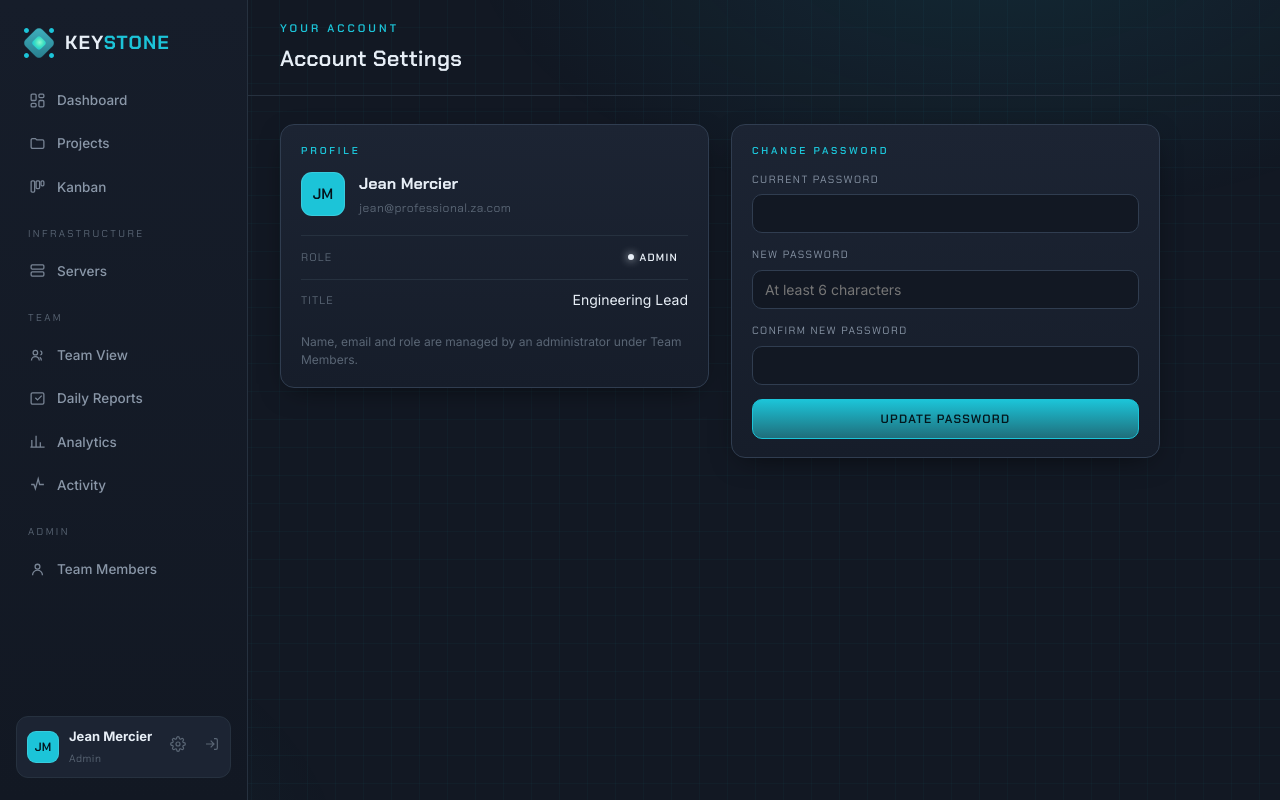
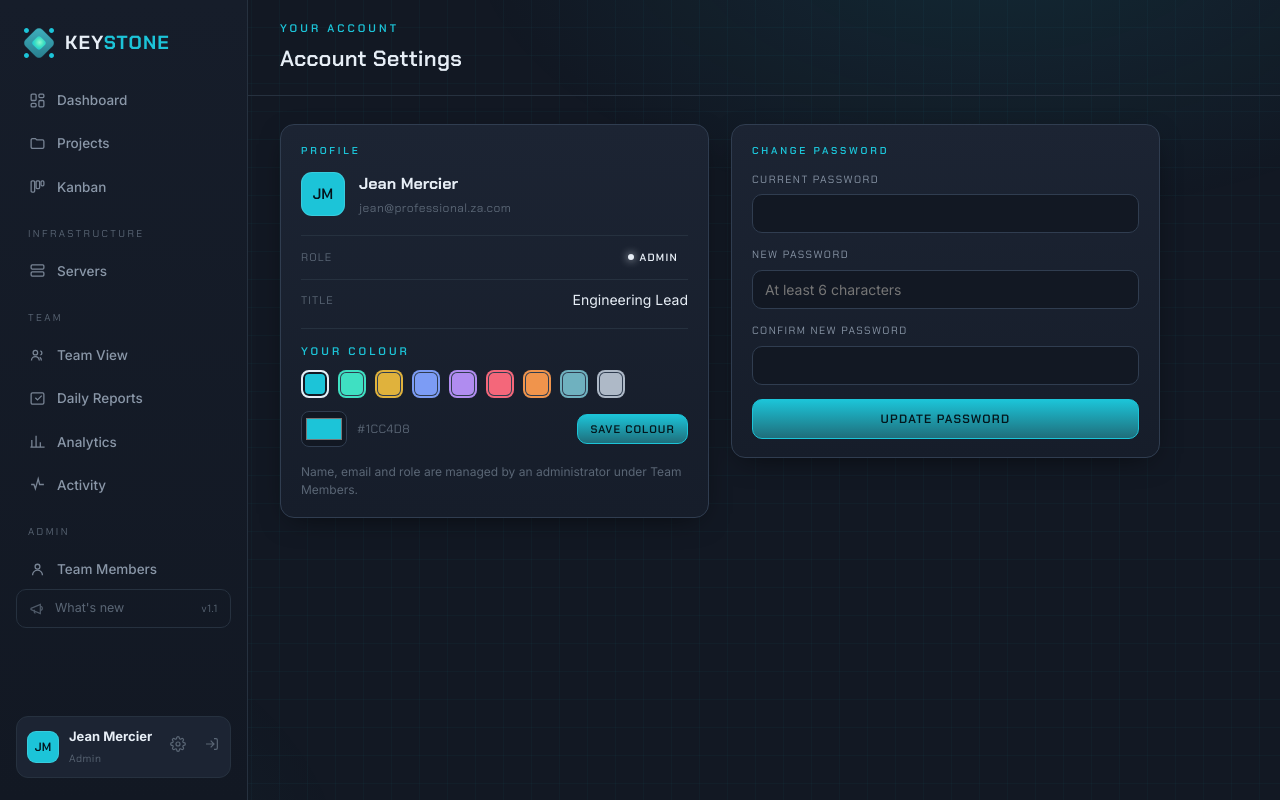
Before and after one commit to Henricus-dw/KeystoneManagement, a FastAPI app: page /account in a window 1280 px wide. Run offline with FastAPI, Linux system fonts and the light colour scheme; the visitor is signed in with stand-in values (Sample User, id 1).

Commit message:
Add per-user avatar colour and a "What's new" patch-notes page
Personal colour:
  * New POST /account/color lets any signed-in user change their own avatar
    colour (previously only an admin could set it under Team Members).
  * The Account page gains a colour picker: preset brand swatches plus a
    custom colour input, with a live avatar preview. Invalid hex is rejected.

What's new / patch notes:
  * New /changelog page listing releases, reachable from a small "What's new"
    link in the sidebar that also shows the current version.
  * app/changelog.py holds the notes as the single source of truth; APP_VERSION
    is derived from the top entry and exposed to templates.
  * Seeded with two entries: the 4 September 2026 launch, and today's 1.1
    (servers vault, connection copy/reveal, personal colour, this page).

Co-Authored-By: Claude Opus 5 (1M context) <noreply@anthropic.com>

```diff
--- a/app/routers/pages.py
+++ b/app/routers/pages.py
@@ -8,6 +8,7 @@ from fastapi.responses import RedirectResponse, Response
 from sqlalchemy import desc, func, select
 from sqlalchemy.orm import Session, selectinload
 
+from app.changelog import CHANGELOG
 from app.db import get_db
 from app.deps import require_admin, require_manager, require_user
 from app.reporting import build_activity_pdf
@@ -608,7 +609,9 @@ def account(request: Request, user: User = Depends(require_user)):
     return templates.TemplateResponse(request, "account.html", {
         "user": user, "nav": "account",
         "updated": request.query_params.get("pw") == "1",
+        "color_saved": request.query_params.get("color") == "1",
         "error": request.query_params.get("error"),
+        "palette": ACCENT_PALETTE,
     })
 
 
@@ -629,6 +632,46 @@ def change_password(
     user.password_hash = hash_password(new)
     db.commit()
     return RedirectResponse("/account?pw=1", status_code=303)
+
+
+# Preset avatar colours offered on the Account page (any hex is still allowed).
+ACCENT_PALETTE = ["#1CC4D8", "#3FE0C2", "#E0B23C", "#7C9CF5", "#B08CF0",
+                  "#F4677A", "#F0944C", "#6FB1BF", "#AEB9C7"]
+
+
+def _valid_hex(value: str) -> bool:
+    value = value.strip()
+    if len(value) != 7 or value[0] != "#":
+        return False
+    try:
+        int(value[1:], 16)
+        return True
+    except ValueError:
+        return False
+
+
+@router.post("/account/color")
+def change_color(
+    accent: str = Form(...),
+    user: User = Depends(require_user),
+    db: Session = Depends(get_db),
+):
+    """Any signed-in user may change their own avatar colour."""
+    if not _valid_hex(accent):
+        return RedirectResponse("/account?error=color", status_code=303)
+    user.accent = accent.strip().upper()
+    db.commit()
+    return RedirectResponse("/account?color=1", status_code=303)
+
+
+# ---------------------------------------------------------------------------
+# What's new -- patch notes / changelog (any signed-in user)
+# ---------------------------------------------------------------------------
+@router.get("/changelog")
+def changelog_page(request: Request, user: User = Depends(require_user)):
+    return templates.TemplateResponse(request, "changelog.html", {
+        "user": user, "nav": "changelog", "entries": CHANGELOG,
+    })
 
 
 # ---------------------------------------------------------------------------
--- a/app/templating.py
+++ b/app/templating.py
@@ -3,6 +3,7 @@ from datetime import date, datetime, timezone
 
 from fastapi.templating import Jinja2Templates
 
+from app.changelog import APP_VERSION
 from app.config import APP_NAME, APP_TAGLINE, STATIC_DIR, TEMPLATES_DIR
 from app.models import (
     Priority,
@@ -86,6 +87,7 @@ templates.env.globals["asset_ver"] = _asset_ver
 templates.env.globals.update(
     APP_NAME=APP_NAME,
     APP_TAGLINE=APP_TAGLINE,
+    APP_VERSION=APP_VERSION,
     ProjectStatus=ProjectStatus,
     TaskStatus=TaskStatus,
     Priority=Priority,
--- a/static/css/keystone.css
+++ b/static/css/keystone.css
@@ -431,3 +431,13 @@ table.kt tr:hover td { background: rgba(28,196,216,.03); }
 .s-cloud { color: var(--blue); border-color: rgba(124,156,245,.3); background: rgba(124,156,245,.08); }
 .s-service { color: var(--teal); border-color: rgba(28,196,216,.32); background: rgba(28,196,216,.08); }
 .s-other { color: var(--dim); border-color: rgba(90,102,117,.3); background: rgba(90,102,117,.08); }
+
+/* ---- Sidebar "What's new" link -------------------------------- */
+.sidebar .whatsnew { display: flex; align-items: center; gap: 10px; margin: 0 0 10px;
+  padding: 9px 12px; border-radius: 10px; color: var(--dim); font-size: 12.5px;
+  border: 1px solid var(--line-soft); transition: .15s; }
+.sidebar .whatsnew:hover { color: var(--text); border-color: rgba(28,196,216,.35); }
+.sidebar .whatsnew.active { color: var(--teal); border-color: rgba(28,196,216,.4); background: rgba(28,196,216,.06); }
+.sidebar .whatsnew svg { width: 16px; height: 16px; opacity: .85; }
+.sidebar .whatsnew .ver { margin-left: auto; font-family: var(--mono); font-size: 10.5px;
+  letter-spacing: .06em; color: var(--dim); }
--- a/templates/account.html
+++ b/templates/account.html
@@ -6,15 +6,17 @@
 
 {% block content %}
 {% if updated %}<div class="notice">Password updated.</div>{% endif %}
+{% if color_saved %}<div class="notice">Your colour was updated.</div>{% endif %}
 {% if error == 'wrong' %}<div class="notice" style="border-color:rgba(244,103,122,.4);background:rgba(244,103,122,.08);color:var(--red)">Your current password is incorrect.</div>{% endif %}
 {% if error == 'short' %}<div class="notice" style="border-color:rgba(244,103,122,.4);background:rgba(244,103,122,.08);color:var(--red)">New password must be at least 6 characters.</div>{% endif %}
 {% if error == 'mismatch' %}<div class="notice" style="border-color:rgba(244,103,122,.4);background:rgba(244,103,122,.08);color:var(--red)">The new passwords don't match.</div>{% endif %}
+{% if error == 'color' %}<div class="notice" style="border-color:rgba(244,103,122,.4);background:rgba(244,103,122,.08);color:var(--red)">That wasn't a valid colour.</div>{% endif %}
 
 <div class="grid" style="grid-template-columns:1fr 1fr;gap:22px;align-items:start;max-width:880px">
   <div class="card pad">
     <div class="card-h"><div class="kicker">Profile</div></div>
     <div class="row" style="gap:14px;margin-bottom:18px">
-      {{ avatar(user, 'lg') }}
+      <div class="avatar lg" id="avatarPreview" style="background: {{ user.accent }}" title="{{ user.name }}">{{ user.initials }}</div>
       <div>
         <b style="font-family:var(--head);font-size:16px;display:block">{{ user.name }}</b>
         <span class="dim mono" style="font-size:12px">{{ user.email }}</span>
@@ -26,7 +28,24 @@
     <div class="between" style="padding:9px 0;border-top:1px solid var(--line-soft)">
       <span class="dim mono" style="font-size:11px;letter-spacing:.1em">TITLE</span><span>{{ user.title }}</span>
     </div>
-    <p class="dim" style="font-size:12px;margin:14px 0 0">Name, email and role are managed by an administrator under Team Members.</p>
+
+    <div style="border-top:1px solid var(--line-soft);padding-top:14px;margin-top:9px">
+      <div class="kicker" style="margin-bottom:10px">Your colour</div>
+      <form method="post" action="/account/color" id="colorForm">
+        <div class="swatches">
+          {% for c in palette %}
+          <button type="button" class="swatch{{ ' on' if user.accent|upper == c|upper }}" data-color="{{ c }}" style="background:{{ c }}" title="{{ c }}" aria-label="Use {{ c }}"></button>
+          {% endfor %}
+        </div>
+        <div class="row" style="gap:10px;margin-top:13px">
+          <input type="color" name="accent" id="colorInput" value="{{ user.accent }}">
+          <span class="dim mono" id="colorHex" style="font-size:12px">{{ user.accent|upper }}</span>
+          <button class="btn sm primary" type="submit" style="margin-left:auto">Save colour</button>
+        </div>
+      </form>
+    </div>
+
+    <p class="dim" style="font-size:12px;margin:16px 0 0">Name, email and role are managed by an administrator under Team Members.</p>
   </div>
 
   <div class="card pad">
@@ -42,4 +61,36 @@
     </form>
   </div>
 </div>
+
+<style>
+  .swatches { display: flex; flex-wrap: wrap; gap: 9px; }
+  .swatch { width: 28px; height: 28px; border-radius: 8px; border: 2px solid transparent;
+    padding: 0; cursor: pointer; box-shadow: 0 0 0 1px var(--line) inset; transition: transform .12s; }
+  .swatch:hover { transform: translateY(-1px); }
+  .swatch.on { border-color: var(--text); box-shadow: 0 0 0 2px var(--bg) inset; }
+  #colorInput { width: 46px; height: 36px; padding: 2px; border: 1px solid var(--line);
+    border-radius: 8px; background: var(--bg); cursor: pointer; }
+</style>
+<script>
+  (function () {
+    var input = document.getElementById("colorInput");
+    var av = document.getElementById("avatarPreview");
+    var hex = document.getElementById("colorHex");
+    var swatches = document.querySelectorAll(".swatch");
+    function apply(v) {
+      if (av) av.style.background = v;
+      if (hex) hex.textContent = v.toUpperCase();
+      swatches.forEach(function (s) {
+        s.classList.toggle("on", s.dataset.color.toUpperCase() === v.toUpperCase());
+      });
+    }
+    if (input) input.addEventListener("input", function () { apply(input.value); });
+    swatches.forEach(function (s) {
+      s.addEventListener("click", function () {
+        if (input) input.value = s.dataset.color;
+        apply(s.dataset.color);
+      });
+    });
+  })();
+</script>
 {% endblock %}
--- a/templates/partials/sidebar.html
+++ b/templates/partials/sidebar.html
@@ -53,6 +53,12 @@
     {% endif %}
   </nav>
 
+  <a class="whatsnew {{ 'active' if nav == 'changelog' }}" href="/changelog" title="What's new">
+    <svg viewBox="0 0 24 24" fill="none" stroke="currentColor" stroke-width="1.8"><path d="M3 11l14-6v14L3 13z"/><path d="M8 13v4a1 1 0 0 0 1 1h1"/><path d="M17 8a3 3 0 0 1 0 6"/></svg>
+    <span>What's new</span>
+    <span class="ver">v{{ APP_VERSION }}</span>
+  </a>
+
   <div class="me">
     <div class="avatar" style="background: {{ user.accent }}">{{ user.initials }}</div>
     <a class="meta" href="/account" title="Account settings">
```
Also changed, not shown: app/changelog.py (added, +53 -0 lines), templates/changelog.html (added, +57 -0 lines).
